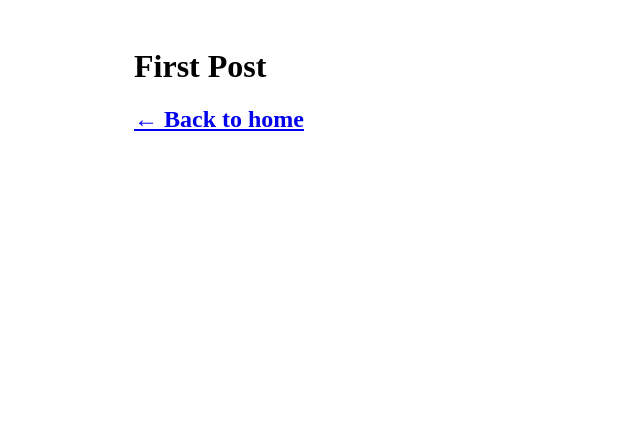
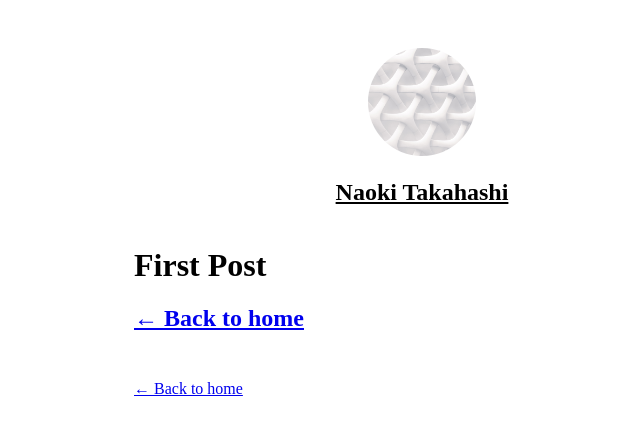
Before and after one commit to nemuki/nextjs-blog-tutorial, a Next.js app: page /posts/first-post in a window 1280 px wide. Shown: the top 432 px of the page, without its empty margins (218-858 px from the left). Built offline with nearby package versions, Linux system fonts and the light colour scheme.

Commit message:
Layout の変更 https://nextjs.org/learn/basics/assets-metadata-css/polishing-layout

```diff
--- a/components/layout.js
+++ b/components/layout.js
@@ -1,5 +1,68 @@
 import styles from './layout.module.css'
+import utilStyles from '../styles/utils.module.css';
+import Head from "next/head";
+import Link from "next/link";
+import Image from "next/image"
 
-export default function Layout({children}) {
-    return <div className={styles.container}>{children} < /div>
+const name = 'Naoki Takahashi';
+export const siteTitle = 'Next.js Sample Website';
+export default function Layout({children, home}) {
+    return (
+        <div className={styles.container}>
+            <Head>
+                <link rel="icon" href="/favicon.ico"/>
+                <meta
+                    name="description"
+                    content="Learn how to build a personal website using Next.js"
+                />
+                <meta
+                    property="og:image"
+                    content={`https://og-image.vercel.app/${encodeURI(
+                        siteTitle,
+                    )}.png?theme=light&md=0&fontSize=75px&images=https%3A%2F%2Fassets.vercel.com%2Fimage%2Fupload%2Ffront%2Fassets%2Fdesign%2Fnextjs-black-logo.svg`}
+                />
+                <meta name="og:title" content={siteTitle}/>
+                <meta name="twitter:card" content="summary_large_image"/>
+            </Head>
+            <header className={styles.header}>
+                {home ? (
+                    <>
+                        <Image
+                            priority
+                            src="/images/profile.jpg"
+                            className={utilStyles.borderCircle}
+                            height={144}
+                            width={144}
+                            alt=""
+                        />
+                        <h1 className={utilStyles.heading2Xl}>{name}</h1>
+                    </>
+                ) : (
+                    <>
+                        <Link href="/">
+                            <Image
+                                priority
+                                src="/images/profile.jpg"
+                                className={utilStyles.borderCircle}
+                                height={108}
+                                width={108}
+                                alt=""
+                            />
+                        </Link>
+                        <h2 className={utilStyles.headingLg}>
+                            <Link href="/" className={utilStyles.colorInherit}>
+                                {name}
+                            </Link>
+                        </h2>
+                    </>
+                )}
+            </header>
+            <main>{children}</main>
+            {!home && (
+                <div className={styles.backToHome}>
+                    <Link href="/">← Back to home</Link>
+                </div>
+            )}
+        </div>
+    )
 }
```
